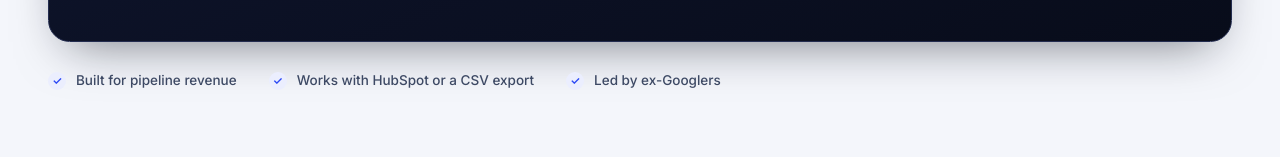
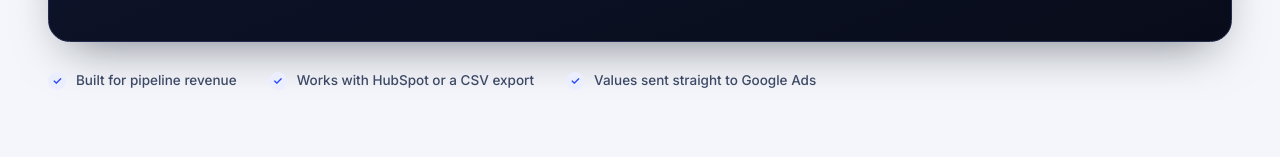
Before and after one commit to alonosz/VBB, a Next.js app: page / in a window 1280 px wide. Shown: the part 505-662 px from the top of the page. Built offline with nearby package versions, Linux system fonts and the light colour scheme.

Commit message:
Swap the founders line in the trust strip for a product fact
Co-Authored-By: Claude Fable 5.1 <noreply@anthropic.com>
Claude-Session: https://claude.ai/code/session_01WVZ1rVUpurohtxmsT1QBvg

```diff
--- a/src/app/page.tsx
+++ b/src/app/page.tsx
@@ -82,13 +82,13 @@ const SHAPE = [34, 52, 41, 78, 46, 96, 38, 61, 44, 87, 55, 70, 40, 100, 48, 63];
 
 /**
  * Three things a visitor wants settled before reading on: what it optimises
- * for, what it plugs into, who made it. One line each, no claim the product
- * cannot keep.
+ * for, what it reads from, where the result goes. One line each, no claim
+ * the product cannot keep.
  */
 const TRUST = [
   "Built for pipeline revenue",
   "Works with HubSpot or a CSV export",
-  "Led by ex-Googlers",
+  "Values sent straight to Google Ads",
 ];
 
 export default function Home() {
```
